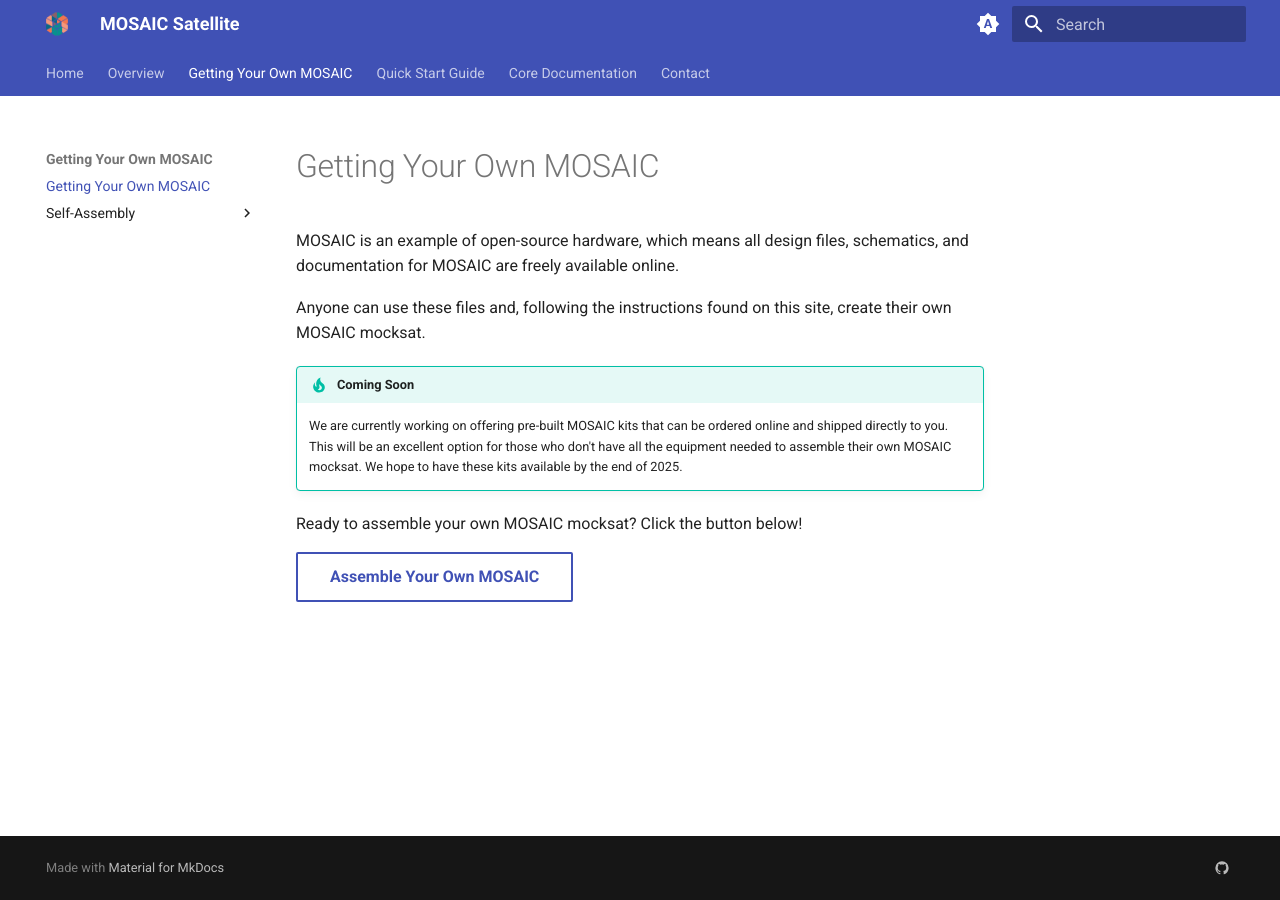
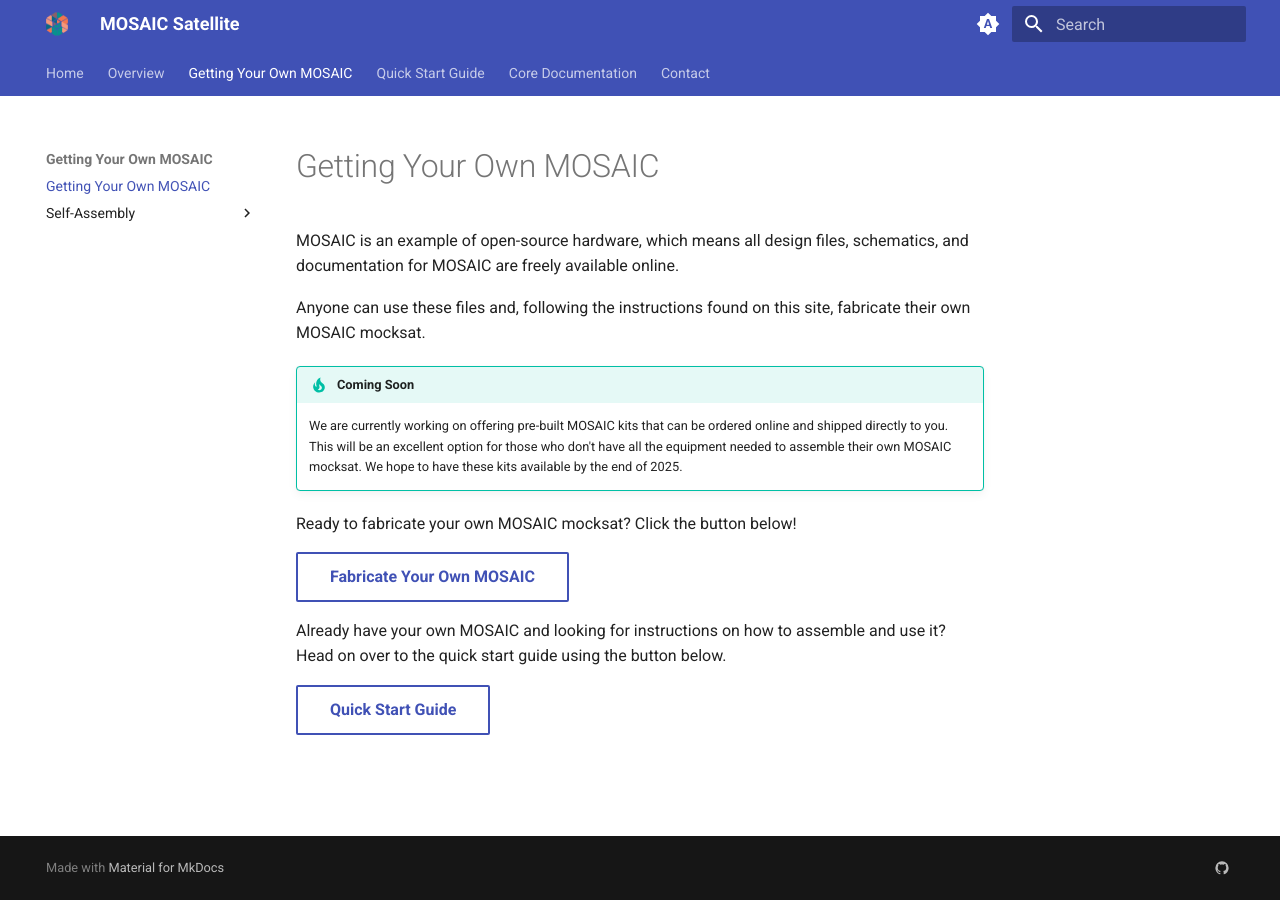
Before and after one commit to MOSAIC-Satellite/Documentation, an MkDocs documentation site: the page built from docs/getting_mosaic/index.md, in a window 1280 px wide. Built offline with MkDocs 1.6.1 and Material for MkDocs 9.7.7, drawn with Linux system fonts in a browser that asks for light colours.

Commit message:
work on assembly guide

```diff
--- a/docs/getting_mosaic/index.md
+++ b/docs/getting_mosaic/index.md
@@ -1,10 +1,14 @@
 MOSAIC is an example of open-source hardware, which means all design files, schematics, and documentation for MOSAIC are freely available online.
 
-Anyone can use these files and, following the instructions found on this site, create their own MOSAIC mocksat.
+Anyone can use these files and, following the instructions found on this site, fabricate their own MOSAIC mocksat.
 
 !!! tip "Coming Soon"
     We are currently working on offering pre-built MOSAIC kits that can be ordered online and shipped directly to you. This will be an excellent option for those who don't have all the equipment needed to assemble their own MOSAIC mocksat. We hope to have these kits available by the end of 2025.
 
-Ready to assemble your own MOSAIC mocksat? Click the button below!
+Ready to fabricate your own MOSAIC mocksat? Click the button below!
 
-[Assemble Your Own MOSAIC](https://www.mosaicsat.org/getting_mosaic/self_assemble/){ .md-button }
+[Fabricate Your Own MOSAIC](https://www.mosaicsat.org/getting_mosaic/self_assemble/overview/){ .md-button }
+
+Already have your own MOSAIC and looking for instructions on how to assemble and use it? Head on over to the quick start guide using the button below.
+
+[Quick Start Guide](https://www.mosaicsat.org/quick_start/){ .md-button }
--- a/mkdocs.yaml
+++ b/mkdocs.yaml
@@ -94,6 +94,11 @@ nav: # Setting up the navigation. The below list will be tabs on left panel
     - Getting MOSAIC: getting_mosaic/index.md
     - Self-Assembly:
       - Overview: getting_mosaic/self_assemble/overview.md
+      - Step 1 - Fabricate Boards: getting_mosaic/self_assemble/fabricate_boards.md
+      - Step 2 - Purchase Components: getting_mosaic/self_assemble/purchase_components.md
+      - Step 3 - Assemble Boards: getting_mosaic/self_assemble/assemble_boards.md
+      - Step 4 - Print Frame: getting_mosaic/self_assemble/print_frame.md
+      - What's Next?: getting_mosaic/self_assemble/whats_next.md
   - Quick Start Guide:
     - Introduction: quick_start/index.md
     - CubeSat Fundamentals: quick_start/cubesat_fundamentals.md
```
Also changed, not shown: docs/getting_mosaic/self_assemble/overview.md (+51 -0 lines), docs/index.md (+1 -1 lines), docs/getting_mosaic/self_assemble/assemble_boards.md (added), docs/getting_mosaic/self_assemble/fabricate_boards.md (added), docs/getting_mosaic/self_assemble/print_frame.md (added), docs/getting_mosaic/self_assemble/purchase_components.md (added), docs/getting_mosaic/self_assemble/whats_next.md (added).
